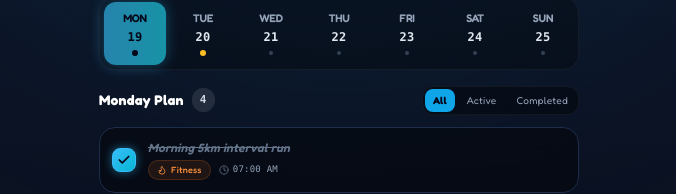
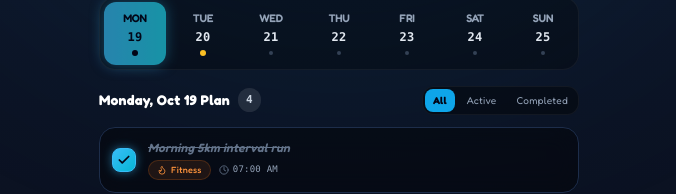
Before and after one commit to smithlyon/streak-pulse-mobile, a React (Vite) app: page / in a window 1280 px wide. Shown: the part 508-702 px from the top of the page, without its empty margins (301-977 px from the left). Built offline with nearby package versions, Linux system fonts and the light colour scheme.

Commit message:
fix: allow selecting any date in any month to allocate tasks with date-based task storage and calendar indicators

```diff
--- a/src/App.jsx
+++ b/src/App.jsx
@@ -9,7 +9,7 @@ import { AdminPinModal } from './components/AdminPinModal';
 import { AdminControls } from './components/AdminControls';
 import { THEMES } from './constants/themeConfig';
 import { DAYS_OF_WEEK, INITIAL_TASKS } from './constants/initialData';
-import { getWeekDaysForDate, jsDayToDayId } from './utils/dateUtils';
+import { getWeekDaysForDate, jsDayToDayId, formatDateKey, getMondayOfWeek } from './utils/dateUtils';
 import { ShieldCheck } from 'lucide-react';
 
 const STORAGE_KEY_THEME = 'daily_pulse_theme_v1';
@@ -89,97 +89,150 @@ export default function App() {
 
   const currentTheme = THEMES[themeId] || THEMES.jojo;
 
-  // Active profile's tasks for the week
-  const tasksByDay = tasksByProfile[themeId] || INITIAL_TASKS;
+  // Helper to retrieve tasks for any specific Date across any month
+  const getTasksForDate = (dateObj) => {
+    if (!dateObj) return [];
+    const dateKey = formatDateKey(dateObj);
+    const profileTasks = tasksByProfile[themeId] || {};
 
-  // Active day calculations for active profile
-  const activeDayTasks = tasksByDay[selectedDay] || [];
+    // 1. Explicitly stored tasks for this dateKey
+    if (profileTasks[dateKey] !== undefined) {
+      return profileTasks[dateKey];
+    }
+
+    // 2. Default tasks for the initial launch week (Oct 19 - Oct 25, 2026)
+    const monday = getMondayOfWeek(dateObj);
+    const isLaunchWeek =
+      monday.getFullYear() === 2026 &&
+      monday.getMonth() === 9 &&
+      monday.getDate() === 19;
+
+    const dayId = jsDayToDayId(dateObj.getDay());
+    if (isLaunchWeek) {
+      if (profileTasks[dayId] !== undefined) {
+        return profileTasks[dayId];
+      }
+      return INITIAL_TASKS[dayId] || [];
+    }
+
+    // 3. Any other date has 0 tasks by default until allocated
+    return [];
+  };
+
+  // Active day tasks & counts for currently selected date
+  const activeDayTasks = getTasksForDate(selectedDate);
   const completedCount = activeDayTasks.filter((t) => t.completed).length;
   const totalCount = activeDayTasks.length;
-  const selectedDayObj = weekDays.find((d) => d.id === selectedDay) || DAYS_OF_WEEK[0];
+  const selectedDayObj = weekDays.find((d) => d.id === selectedDay) || {
+    id: selectedDay,
+    label: selectedDay.toUpperCase(),
+    full: selectedDay === 'mon' ? 'Monday' :
+          selectedDay === 'tue' ? 'Tuesday' :
+          selectedDay === 'wed' ? 'Wednesday' :
+          selectedDay === 'thu' ? 'Thursday' :
+          selectedDay === 'fri' ? 'Friday' :
+          selectedDay === 'sat' ? 'Saturday' : 'Sunday',
+    dateNum: selectedDate.getDate()
+  };
+
+  // Current active week tasks map for DaySelector & StreakProgressBar
+  const currentWeekTasksByDay = {};
+  weekDays.forEach((d) => {
+    currentWeekTasksByDay[d.id] = getTasksForDate(d.dateObj);
+    currentWeekTasksByDay[d.dateKey] = getTasksForDate(d.dateObj);
+  });
 
   // Dynamic Streak calculation for the active profile (starts at 0 and increments day by day)
-  const completedDaysCount = DAYS_OF_WEEK.filter((d) => {
-    const list = tasksByDay[d.id] || [];
+  const completedDaysCount = weekDays.filter((d) => {
+    const list = getTasksForDate(d.dateObj);
     return list.length > 0 && list.every((t) => t.completed);
   }).length;
   const streakDays = completedDaysCount;
 
-  // Handlers (operate strictly on active profile)
+  // Handlers (operate strictly on active profile and active date)
   const handleToggleTask = (taskId) => {
     if (!isAdminUnlocked) {
       showToast('Admin login required to check off tasks');
       setIsPinModalOpen(true);
       return;
     }
+    const dateKey = formatDateKey(selectedDate);
+    const currentTasks = getTasksForDate(selectedDate);
+    const updated = currentTasks.map((task) =>
+      task.id === taskId ? { ...task, completed: !task.completed } : task
+    );
+
     setTasksByProfile((prev) => {
       const currentProfileTasks = prev[themeId] || {};
-      const dayTasks = currentProfileTasks[selectedDay] || [];
-      const updated = dayTasks.map((task) =>
-        task.id === taskId ? { ...task, completed: !task.completed } : task
-      );
       return {
         ...prev,
         [themeId]: {
           ...currentProfileTasks,
-          [selectedDay]: updated
+          [dateKey]: updated
         }
       };
     });
   };
 
   const handleDeleteTask = (taskId) => {
+    const dateKey = formatDateKey(selectedDate);
+    const currentTasks = getTasksForDate(selectedDate);
+    const updated = currentTasks.filter((task) => task.id !== taskId);
+
     setTasksByProfile((prev) => {
       const currentProfileTasks = prev[themeId] || {};
-      const dayTasks = currentProfileTasks[selectedDay] || [];
-      const updated = dayTasks.filter((task) => task.id !== taskId);
       return {
         ...prev,
         [themeId]: {
           ...currentProfileTasks,
-          [selectedDay]: updated
+          [dateKey]: updated
         }
       };
     });
+    showToast('Task removed');
   };
 
-  const handleAddTask = ({ title, category, time, targetDay, dateStr }) => {
-    const dayKey = targetDay || selectedDay;
+  const handleAddTask = ({ title, category, time, targetDate, dateStr }) => {
+    const taskDate = targetDate ? new Date(targetDate) : selectedDate;
+    const dateKey = formatDateKey(taskDate);
+    const existingTasks = getTasksForDate(taskDate);
+
+    const formattedLabel = taskDate.toLocaleDateString('en-US', {
+      month: 'short',
+      day: 'numeric'
+    });
+
     const newTask = {
-      id: `${dayKey}-${Date.now()}`,
+      id: `${dateKey}-${Date.now()}`,
       title,
       category,
       time,
       completed: false,
-      dateStr: dateStr || null
+      dateKey,
+      dateStr: formattedLabel
     };
 
     setTasksByProfile((prev) => {
       const currentProfileTasks = prev[themeId] || {};
-      const dayTasks = currentProfileTasks[dayKey] || [];
       return {
         ...prev,
         [themeId]: {
           ...currentProfileTasks,
-          [dayKey]: [newTask, ...dayTasks]
+          [dateKey]: [newTask, ...existingTasks]
         }
       };
     });
 
-    if (dateStr) {
-      showToast(`Task scheduled ahead for ${dateStr}!`);
-    } else {
-      showToast(`Task added for ${dayKey.toUpperCase()}!`);
-    }
+    showToast(`Task allocated for ${formattedLabel}!`);
   };
 
   const handleResetDefaults = () => {
-    if (window.confirm(`Reset ${currentTheme.name}'s tasks for the week to default state?`)) {
+    if (window.confirm(`Reset ${currentTheme.name}'s tasks to default initial state?`)) {
       setTasksByProfile((prev) => ({
         ...prev,
         [themeId]: JSON.parse(JSON.stringify(INITIAL_TASKS))
       }));
-      showToast(`${currentTheme.name}'s weekly tasks reset to defaults`);
+      showToast(`${currentTheme.name}'s tasks reset to defaults`);
     }
   };
 
@@ -234,7 +287,7 @@ export default function App() {
           currentTheme={currentTheme}
           streakDays={streakDays}
           dayLabel={selectedDayObj.full}
-          tasksByDay={tasksByDay}
+          tasksByDay={currentWeekTasksByDay}
           selectedDay={selectedDay}
         />
 
@@ -242,11 +295,7 @@ export default function App() {
         <DaySelector
           selectedDate={selectedDate}
           onSelectDate={setSelectedDate}
-          onSelectDay={(dayId) => {
-            const found = weekDays.find((d) => d.id === dayId);
-            if (found) setSelectedDate(found.dateObj);
-          }}
-          tasksByDay={tasksByDay}
+          tasksByDay={currentWeekTasksByDay}
           currentTheme={currentTheme}
           weekDays={weekDays}
           onSelectMonth={(monthIdx, year) => {
@@ -262,13 +311,10 @@ export default function App() {
               selectedDayId={selectedDay}
               selectedDate={selectedDate}
               onSelectDate={setSelectedDate}
-              onSelectDay={(dayId) => {
-                const found = weekDays.find((d) => d.id === dayId);
-                if (found) setSelectedDate(found.dateObj);
-              }}
               onAddTask={handleAddTask}
               onResetDefaults={handleResetDefaults}
               currentTheme={currentTheme}
+              getTasksForDate={getTasksForDate}
             />
           )}
         </AnimatePresence>
@@ -281,7 +327,7 @@ export default function App() {
             onDeleteTask={handleDeleteTask}
             isAdminUnlocked={isAdminUnlocked}
             currentTheme={currentTheme}
-            dayName={selectedDayObj.full}
+            dayName={`${selectedDayObj.full}, ${selectedDate.toLocaleDateString('en-US', { month: 'short', day: 'numeric' })}`}
             onOpenAdmin={() => setIsPinModalOpen(true)}
           />
         </div>
--- a/src/components/DaySelector.jsx
+++ b/src/components/DaySelector.jsx
@@ -64,7 +64,7 @@ export const DaySelector = ({
             day.dateObj.getMonth() === safeDate.getMonth() &&
             day.dateObj.getDate() === safeDate.getDate();
 
-          const dayTasks = tasksByDay[day.id] || [];
+          const dayTasks = tasksByDay[day.dateKey] || tasksByDay[day.id] || [];
           const total = dayTasks.length;
           const completed = dayTasks.filter(t => t.completed).length;
           const isDone = total > 0 && completed === total;
@@ -74,7 +74,6 @@ export const DaySelector = ({
               key={day.dateKey}
               onClick={() => {
                 if (onSelectDate) onSelectDate(day.dateObj);
-                if (onSelectDay) onSelectDay(day.id);
               }}
               className={`relative py-2 px-1 rounded-xl flex flex-col items-center justify-center transition-all duration-200 group focus:outline-none ${
                 isSelected ? 'text-slate-950 font-bold' : 'text-slate-400 hover:text-white hover:bg-white/5'
--- a/src/utils/dateUtils.js
+++ b/src/utils/dateUtils.js
@@ -60,3 +60,13 @@ export const jsDayToDayId = (dayIndex) => {
   const map = ['sun', 'mon', 'tue', 'wed', 'thu', 'fri', 'sat'];
   return map[dayIndex] || 'mon';
 };
+
+export const formatDateKey = (date) => {
+  if (!date) return '';
+  const d = date instanceof Date ? date : new Date(date);
+  if (isNaN(d.getTime())) return '';
+  const year = d.getFullYear();
+  const month = String(d.getMonth() + 1).padStart(2, '0');
+  const day = String(d.getDate()).padStart(2, '0');
+  return `${year}-${month}-${day}`;
+};
```
Also changed, not shown: src/components/AdminControls.jsx (+20 -15 lines).
